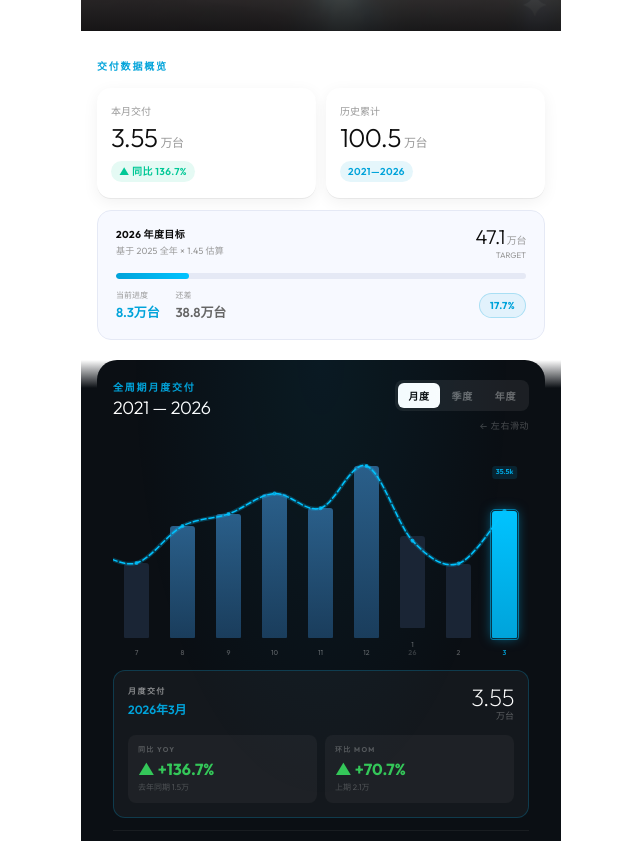
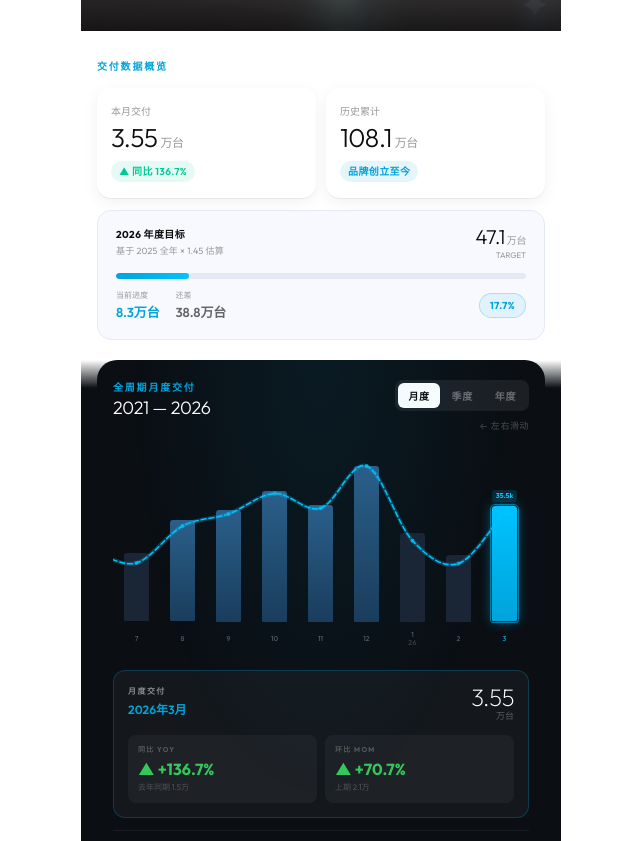
Before and after one commit to wangjiajiajohn/NioFans, a Next.js app: page / in a window 1280 px wide. Shown: the part 449-1290 px from the top of the page, without its empty margins (319-959 px from the left). Built offline with nearby package versions, Linux system fonts and the light colour scheme.

Commit message:
fix: main chart bar labels and historical delivery offset (1,081,057 total)

```diff
--- a/src/components/DeliveryChart.tsx
+++ b/src/components/DeliveryChart.tsx
@@ -1,6 +1,6 @@
 "use client";
 import React, { useRef, useState, useEffect } from 'react';
-import { FLAT_DELIVERY_DATA } from '@/constants/nioData';
+import { FLAT_DELIVERY_DATA, PRE_2021_DELIVERY_OFFSET } from '@/constants/nioData';
 import { useLang } from '@/contexts/LangContext';
 
 type ViewMode = 'monthly' | 'quarterly' | 'yearly';
@@ -50,7 +50,7 @@ const QUARTERLY_BARS: BarData[] = (() => {
 
 // ── KPI stats ──────────────────────────────────────────────────────
 const total2025 = FLAT_DELIVERY_DATA.filter(d => d.month.startsWith('25')).reduce((s, d) => s + d.value, 0);
-const allTime = FLAT_DELIVERY_DATA.reduce((s, d) => s + d.value, 0);
+const allTime = FLAT_DELIVERY_DATA.reduce((s, d) => s + d.value, 0) + PRE_2021_DELIVERY_OFFSET;
 const latestEntry = FLAT_DELIVERY_DATA[FLAT_DELIVERY_DATA.length - 1];
 const prevYearLatest = FLAT_DELIVERY_DATA.find(
   d => d.month === `${String(+latestEntry.month.slice(0, 2) - 1).padStart(2, '0')}-${latestEntry.month.slice(3)}`
@@ -354,18 +354,23 @@ export default function DeliveryChart() {
                     onMouseEnter={() => setHoveredIndex(i)}
                     onMouseLeave={() => setHoveredIndex(null)}
                     style={{
-                      display: 'flex', flexDirection: 'column', alignItems: 'center',
-                      justifyContent: 'flex-end', width: `${containerW}px`, flexShrink: 0,
-                      height: '100%', paddingBottom: bar.isYearStart ? '28px' : '18px',
-                      position: 'relative', cursor: 'pointer',
+                      display: 'flex', flexDirection: 'column',
+                      width: `${containerW}px`, flexShrink: 0,
+                      height: '100%', cursor: 'pointer',
                     }}
                   >
+                    {/* ── Chart Area (172px) ── */}
+                    <div style={{
+                      height: '172px', width: '100%', display: 'flex', flexDirection: 'column',
+                      justifyContent: 'flex-end', alignItems: 'center', position: 'relative',
+                    }}>
                       {/* Top value label */}
                       {(active || isLatest) && (
                         <div style={{
-                        position: 'absolute', top: 0, left: '50%', transform: 'translateX(-50%)',
-                        fontSize: '7px', fontWeight: 700, color: '#00A3DA', whiteSpace: 'nowrap',
-                        background: 'rgba(0,163,218,0.15)', padding: '1px 4px', borderRadius: '3px',
+                          zIndex: 10, marginBottom: '4px',
+                          fontSize: '7px', fontWeight: 700, color: '#00C3FF', whiteSpace: 'nowrap',
+                          background: 'rgba(0,195,255,0.15)', padding: '1px 4px', borderRadius: '3px',
+                          animation: 'fade-in 0.2s ease-out',
                         }}>
                           {(bar.value / 1000).toFixed(1)}k
                         </div>
@@ -373,17 +378,22 @@ export default function DeliveryChart() {
 
                       {/* The bar */}
                       <div style={{
-                      width: `${barW}px`, height: `${pct}%`, background: barBg,
-                      borderRadius: '3px 3px 1px 1px', transition: 'background 0.15s', minHeight: '3px',
+                        width: `${barW}px`, height: `${Math.round(pct)}%`, background: barBg,
+                        borderRadius: '3px 3px 1px 1px', transition: 'background 0.15s, height 0.3s',
+                        minHeight: '3px',
                         boxShadow: isLatest ? '0 0 12px rgba(0,163,218,0.6)' : isSelected ? '0 0 8px rgba(0,163,218,0.4)' : 'none',
                         outline: isSelected ? '1.5px solid rgba(0,163,218,0.65)' : 'none',
                         outlineOffset: '1px',
                         transformOrigin: 'bottom center',
                         animation: `bar-grow 0.45s cubic-bezier(0.34,1.56,0.64,1) ${Math.min(i * 0.012, 0.5)}s both`,
                       }} />
+                    </div>
 
-                    {/* Bottom labels */}
-                    <div style={{ position: 'absolute', bottom: 0, display: 'flex', flexDirection: 'column', alignItems: 'center', gap: '1px' }}>
+                    {/* ── Label Area (38px) ── */}
+                    <div style={{
+                      height: '38px', width: '100%', display: 'flex', flexDirection: 'column',
+                      alignItems: 'center', justifyContent: 'center', gap: '1px',
+                    }}>
                       <div style={{
                         fontSize: '7px', fontWeight: 500, lineHeight: 1,
                         color: isLatest || isSelected ? '#00A3DA' : 'rgba(255,255,255,0.3)',
--- a/src/constants/nioData.ts
+++ b/src/constants/nioData.ts
@@ -69,3 +69,6 @@ export const SWAP_DATA = {
   ytd: 750,
   partners: 8
 };
+
+
+export const PRE_2021_DELIVERY_OFFSET = 76406;
--- a/src/i18n/strings.ts
+++ b/src/i18n/strings.ts
@@ -13,7 +13,7 @@ export const strings = {
     kpiRecord: '单月记录',
     kpiCumulative: '累计交付',
     kpi2025: '2025 全年',
-    kpiAllYears: '2021—2026',
+    kpiAllYears: '品牌创立至今',
     kpiUnit: '万台',
     yoyLabel: '同比',
 
@@ -82,7 +82,7 @@ export const strings = {
     kpiRecord: 'Monthly Record',
     kpiCumulative: 'Total Del.',
     kpi2025: '2025 Full Year',
-    kpiAllYears: '2021—2026',
+    kpiAllYears: 'Since Debut',
     kpiUnit: '×10k',
     yoyLabel: 'YoY',
 
```
Lines whose indentation alone changed are shown as unchanged.
